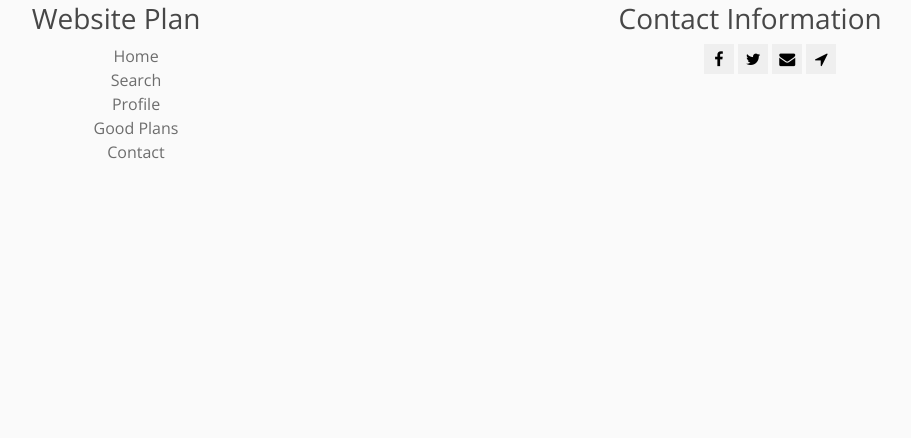
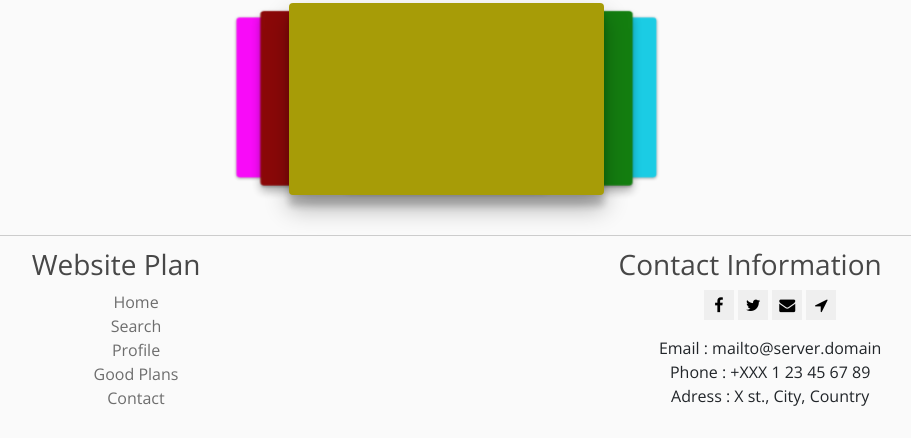
Before and after one commit to frankfg94/websitePhotos, a PHP site: page /Web/HTML/goodPlans.php in a window 1280 px wide. Shown: the part 766-1204 px from the top of the page, without its empty margins (194-1105 px from the left). Before the commit the page ends 925 px from the top, so only its background shows below. Run offline with PHP 8.4, Linux system fonts and the light colour scheme.

Commit message:
better footer

```diff
--- a/testSQL/Web/CSS/main.css
+++ b/testSQL/Web/CSS/main.css
@@ -287,7 +287,8 @@ border-radius:1px;
   border: none;
 }
 
-.footerRight li{
+.footerRight li
+{
   display: inline;
 }
 
--- a/testSQL/Web/HTML/Elements/footer.html
+++ b/testSQL/Web/HTML/Elements/footer.html
@@ -32,6 +32,11 @@
                                         <li><button><i class="fa fa-envelope"></i></button></li>
                                         <li><button><i class="fa fa-location-arrow"></i></button></li>
                                 </ul>
+                                <ul>
+                                    <li style="display: block">Email : mailto@server.domain</li>
+                                    <li style="display: block">Phone : +XXX 1 23 45 67 89</li>
+                                    <li style="display: block">Adress : X st., City, Country</li>
+                                </ul>
                             </div>
                         </div>
                     </div>
--- a/testSQL/Web/HTML/Elements/header.html
+++ b/testSQL/Web/HTML/Elements/header.html
@@ -18,9 +18,9 @@
 				<a href="home.php">    <i class="fa fa-home" aria-hidden="true"></i><h3>Home</h3></a>
 				<a href="../HTML/iso.php"> <i class="fa fa-search" aria-hidden="true"></i><h3>Search</h3></a>
 				<a href="UserPage.php"><i class="fa fa-user-o" aria-hidden="true"></i><h3>Profile</h3></a>
-				<a href="goodPlans.php"> <i class="fa fa-bomb" aria-hidden="true"></i><h3>Plans</h3><span class="badge badge-secondary">New</span></a>
+				<a href="goodPlans.php"> <i class="fa fa-bomb" aria-hidden="true"></i><h3>Plans</h3></a>
 				<a href="Contact.php"> <i class="fa fa-envelope"  aria-hidden="true"> </i><h3>Contact</h3></a>
-				<a href="connection.html"> <i class="fa fa-plug"  aria-hidden="true"> </i><h3>Connection</h3><span class="badge badge-secondary">New</span></a>
+				<a href="connection.html"> <i class="fa fa-plug"  aria-hidden="true"> </i><h3>Connection</h3></a>
 
 			</header>
             </body>
--- a/testSQL/Web/HTML/goodPlans.php
+++ b/testSQL/Web/HTML/goodPlans.php
@@ -21,7 +21,7 @@
                 <div>
                     <h2>Places where the photos were taken.</h2>
                     <!--a link to a personal map-->
-                    <iframe src="https://www.google.com/maps/d/u/0/embed?mid=1IVXETNon4Jn5qMCwfYjHAe7C9-ae7w9x"></iframe>
+                    <iframe src="https://www.google.com/maps/d/u/0/embed?mid=1IVXETNon4Jn5qMCwfYjHAe7C9-ae7w9x" height=400px width="80%" name="if_maps"></iframe>
                     <!--iframe src="https://www.google.com/maps/embed" height=400px width="80%" name="if_maps"></iframe-->
                 </div>
                 <p>
```
